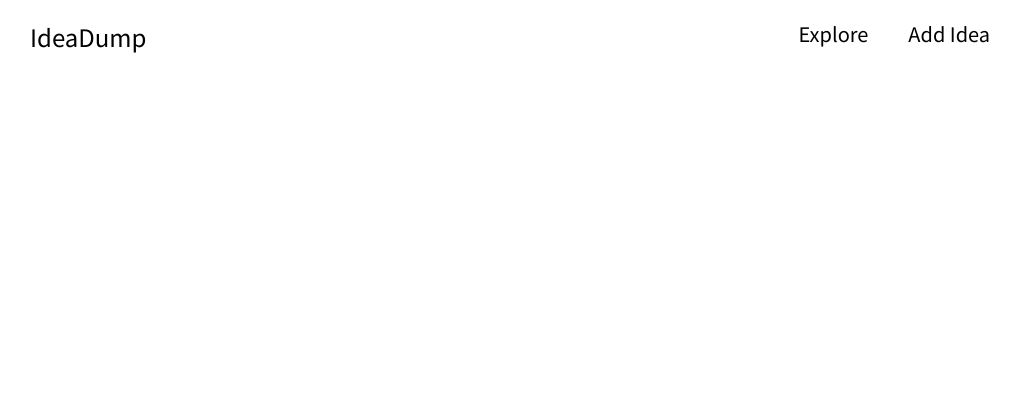
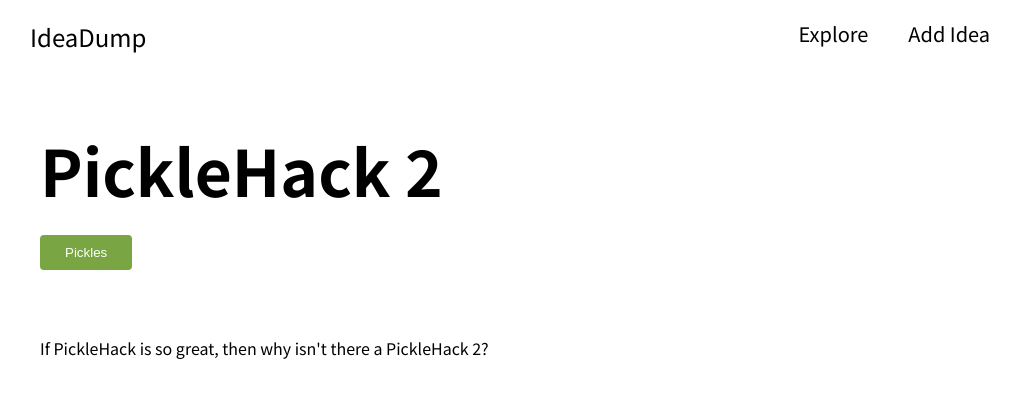
Before and after one commit to opaquee/IdeaDump, a React (Create React App) app in the folder client/: page /idea/1 in a window 1280 px wide. Shown: the top 398 px of the page, without its empty margins (110-1130 px from the left). Built offline with nearby package versions, Linux system fonts and the light colour scheme.

Commit message:
Add idea details page

```diff
--- a/client/package.json
+++ b/client/package.json
@@ -15,6 +15,8 @@
     "react-router": "^5.2.0",
     "react-router-dom": "^5.2.0",
     "react-scripts": "4.0.0",
+    "react-swipeable-views": "^0.13.9",
+    "react-swipeable-views-utils": "^0.14.0-alpha.0",
     "web-vitals": "^0.2.4"
   },
   "devDependencies": {
--- a/client/src/App.js
+++ b/client/src/App.js
@@ -4,6 +4,7 @@ import { BrowserRouter, Route, Switch, Redirect } from "react-router-dom";
 import Navbar from "./components/Navbar/index";
 import NewIdea from "./views/NewIdea";
 import Explore from "./components/Explore";
+import IdeaDetails from "./views/IdeaDetails";
 
 function App() {
   return (
@@ -16,6 +17,13 @@ function App() {
           </Route>
           <Route exact path="/new-idea" component={NewIdea} />
           <Route exact path="/explore" component={Explore} />
+          <Route
+            path="/idea/:ideaId"
+            render={({ match }) => {
+              const ideaId = parseInt(match.params.ideaId, 10);
+              return <IdeaDetails ideaId={ideaId} />;
+            }}
+          />
         </Switch>
       </BrowserRouter>
     </div>
--- /dev/null
+++ b/client/src/views/IdeaDetails/IdeaDetails.scss
@@ -0,0 +1,22 @@
+@import "../../index";
+
+.details-container {
+  margin: 50px 150px 50px 150px;
+}
+
+.idea-title {
+  font-size: 4em;
+  font-weight: 600;
+  margin-bottom: 20px;
+}
+
+.topic-tag {
+  border-radius: 4px;
+  color: white;
+  background-color: $color-primary;
+  border: none;
+  outline: none;
+  padding: 10px 25px 10px 25px;
+  height: 35px;
+  margin-bottom: 50px;
+}
--- /dev/null
+++ b/client/src/views/IdeaDetails/index.js
@@ -0,0 +1,42 @@
+import React, { Component } from "react";
+import "./IdeaDetails.scss";
+
+class IdeaDetails extends Component {
+  constructor(props) {
+    super(props);
+    this.state = {
+      idea: {
+        title: "",
+        description: "",
+        topic: "",
+      },
+    };
+  }
+
+  componentDidMount() {
+    this.setState({
+      idea: {
+        title: "PickleHack 2",
+        description:
+          "If PickleHack is so great, then why isn't there a PickleHack 2?",
+        topic: "Pickles",
+      },
+      activeStep: 0,
+    });
+  }
+
+  render() {
+    const { idea } = this.state;
+    return (
+      <div className="details-container">
+        <h1 className="idea-title">{idea.title}</h1>
+        <button type="button" className="topic-tag">
+          {idea.topic}
+        </button>
+        <p>{idea.description}</p>
+      </div>
+    );
+  }
+}
+
+export default IdeaDetails;
--- a/client/src/views/NewIdea/index.js
+++ b/client/src/views/NewIdea/index.js
@@ -1,4 +1,4 @@
-import React, { PureComponent } from "react";
+import React, { Component } from "react";
 import {
   Select,
   MenuItem,
@@ -13,7 +13,7 @@ import ApiClient from "../../ApiClient";
 import Button from "../../components/Button";
 import "./NewIdea.scss";
 
-class NewIdea extends PureComponent {
+class NewIdea extends Component {
   constructor(props) {
     super(props);
     this.state = {
@@ -27,12 +27,11 @@ class NewIdea extends PureComponent {
   }
 
   async componentDidMount() {
-    await ApiClient.get("/topics")
-      .then((topics) => {
-        this.setState({
-          topicOptions: topics,
-        });
+    await ApiClient.get("/topics").then((topics) => {
+      this.setState({
+        topicOptions: topics,
       });
+    });
   }
 
   render() {
```
Also changed, not shown: 1 other file (tests, documents, lock files or other folders).
